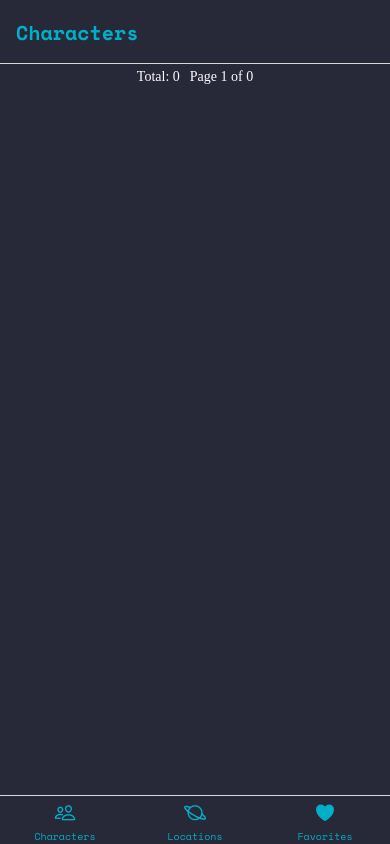
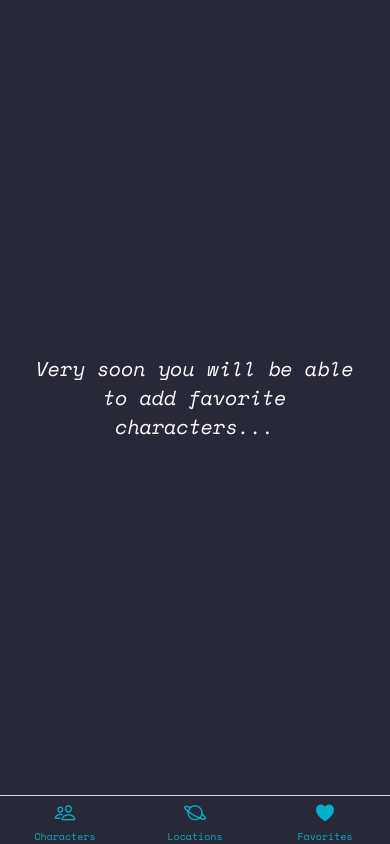
Before and after one commit to lcgaravito/rick-and-morty-app, a React Native app: screen /FavoritesTab in a window 390 px wide. Built offline with nearby package versions, Linux system fonts and the light colour scheme; no server answers; a web font is replaced by a local one.

Commit message:
FavoriteCharactersScreen added

```diff
--- a/navigation/BottomTabNavigator.tsx
+++ b/navigation/BottomTabNavigator.tsx
@@ -6,6 +6,7 @@ import { BottomTabParamList } from "./BottomTabParamList";
 import CharactersNavigator from "./CharactersNavigator";
 import LocationsNavigator from "./LocationsNavigator";
 import { Platform } from "react-native";
+import { FavoriteCharactersScreen } from "../screens";
 
 const BottomTabs = createBottomTabNavigator<BottomTabParamList>();
 
@@ -55,7 +56,7 @@ const BottomTabNavigator = () => {
       />
       <BottomTabs.Screen
         name="FavoritesTab"
-        component={CharactersNavigator}
+        component={FavoriteCharactersScreen}
         options={{
           title: "Favorites",
           tabBarIcon: ({ focused }) => (
--- /dev/null
+++ b/screens/FavoriteCharactersScreen.tsx
@@ -0,0 +1,32 @@
+import { StyleSheet, Text, View } from "react-native";
+import React from "react";
+import { COLORS } from "../constants/COLORS";
+
+const FavoriteCharactersScreen = () => {
+  return (
+    <View style={styles.container}>
+      <Text style={styles.text}>
+        Very soon you will be able to add favorite characters...
+      </Text>
+    </View>
+  );
+};
+
+export default FavoriteCharactersScreen;
+
+const styles = StyleSheet.create({
+  container: {
+    flex: 1,
+    justifyContent: "center",
+    alignItems: "center",
+    backgroundColor: COLORS.grayDark,
+  },
+  text: {
+    fontFamily: "SpaceMonoItalic",
+    color: COLORS.white,
+    textAlign: "center",
+    margin: 10,
+    padding: 10,
+    fontSize: 20,
+  },
+});
--- a/screens/index.ts
+++ b/screens/index.ts
@@ -1,3 +1,4 @@
 export { default as CharacterDetailScreen } from "./CharacterDetailScreen";
 export { default as CharactersScreen } from "./CharactersScreen";
+export { default as FavoriteCharactersScreen } from "./FavoriteCharactersScreen";
 export { default as LocationsScreen } from "./LocationsScreen";
```
